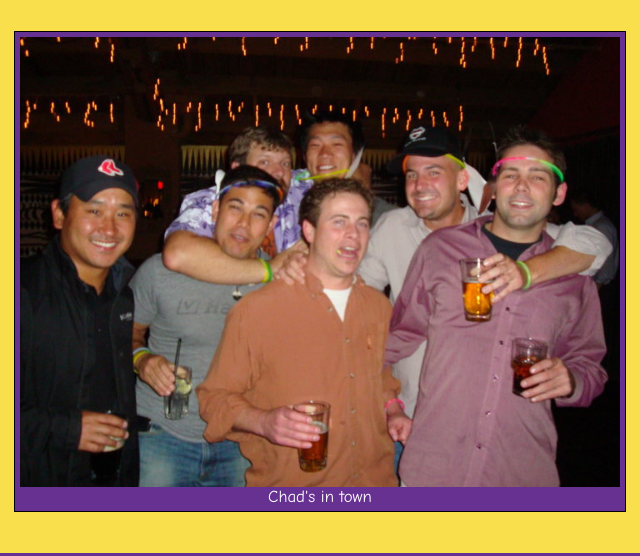
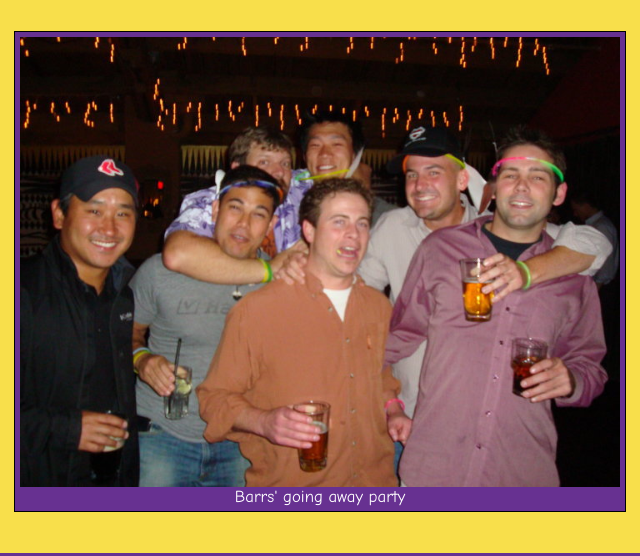
Before and after one commit to spazm/infamous, a plain HTML site: page out/photos.html in a window 1280 px wide. Shown: the part 2076-2632 px from the top of the page, 192-832 px from the left. Drawn offline with Linux system fonts and the light colour scheme.

Commit message:
fixing caption

```diff
--- a/out/photos.html
+++ b/out/photos.html
@@ -89,10 +89,10 @@
 	</p>
 	<p class=photo>
 	<img src="photos/hippos_reunite.jpg"
-		alt="Chad's in town"
-		title="Chad's in town"
+		alt="Barrs' going away party"
+		title="Barrs' going away party"
 	> <br />
-	Chad's in town
+	Barrs' going away party
 	</p>
 </div>
 </div>
```
Also changed, not shown: mason/photos.html (+1 -1 lines).
